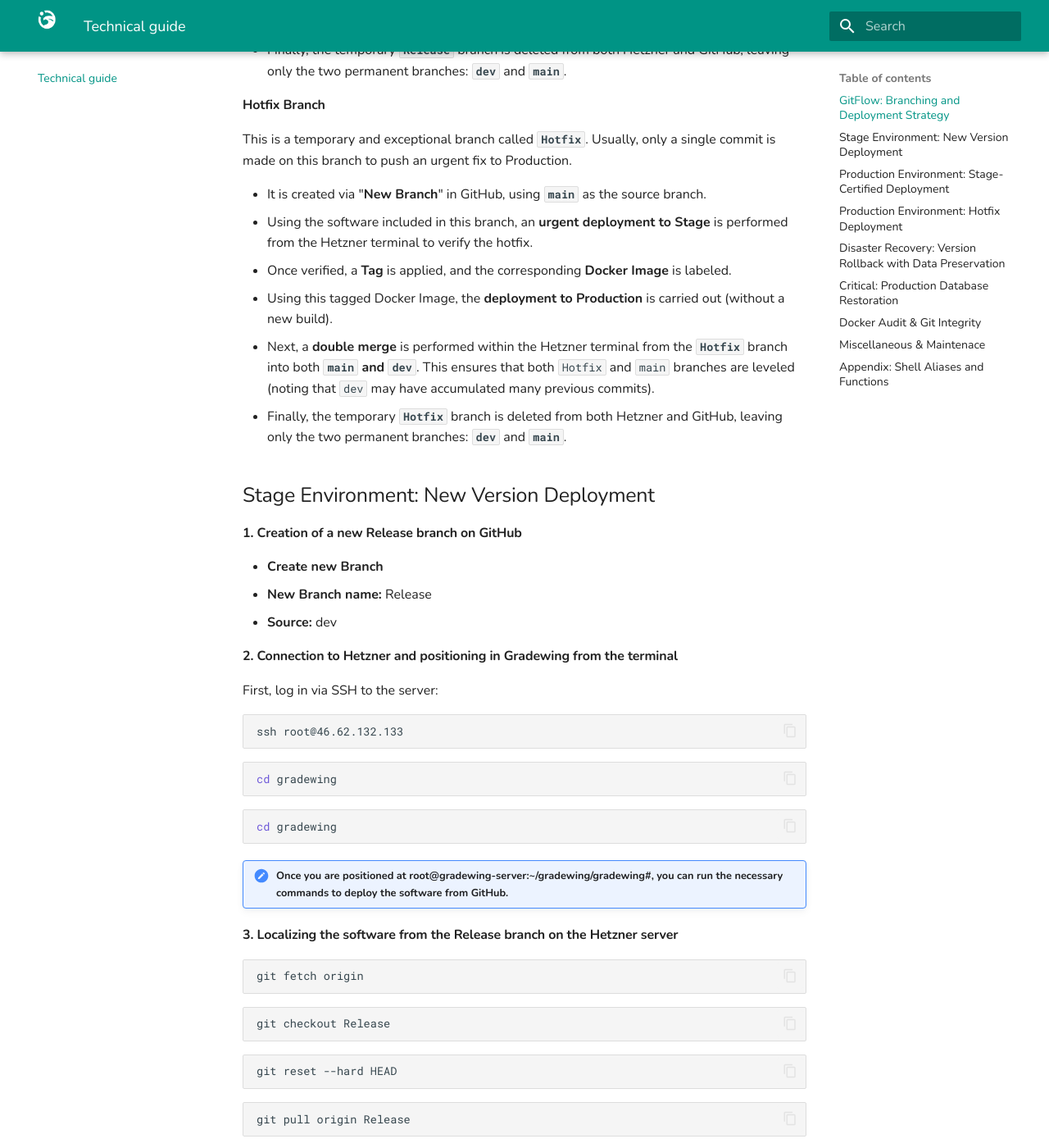
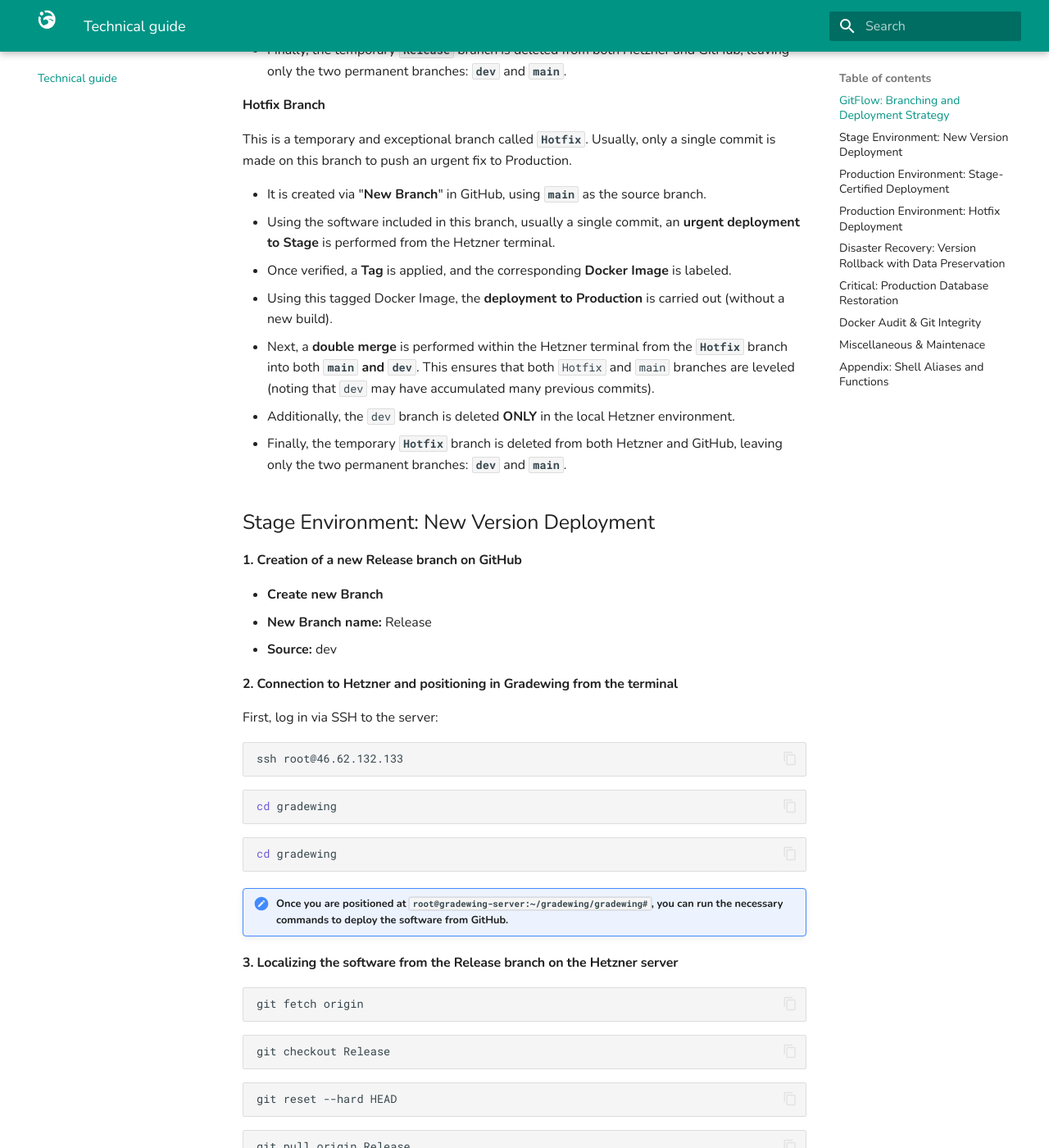
Before and after one commit to pablopenlop/gradewing_guide, an MkDocs documentation site: the page built from docs/other.md, in a window 1280 px wide and 1400 px high, scrolled down 1398 px. Shown: the whole window at 82% size. Built offline with MkDocs 1.6.1 and Material for MkDocs 9.7.7, drawn with Linux system fonts in a browser that asks for light colours; some of the changed text lies outside the part shown.

Commit message:
Update other.md

````diff
--- a/docs/other.md
+++ b/docs/other.md
@@ -24,10 +24,11 @@ This is a temporary branch called **`Release`**. Commits are **never** made dire
 This is a temporary and exceptional branch called **`Hotfix`**. Usually, only a single commit is made on this branch to push an urgent fix to Production.
 
 *   It is created via "**New Branch**" in GitHub, using **`main`** as the source branch.
-*   Using the software included in this branch, an **urgent deployment to Stage** is performed from the Hetzner terminal to verify the hotfix.
+*   Using the software included in this branch, usually a single commit, an **urgent deployment to Stage** is performed from the Hetzner terminal.
 *   Once verified, a **Tag** is applied, and the corresponding **Docker Image** is labeled.
 *   Using this tagged Docker Image, the **deployment to Production** is carried out (without a new build).
 *   Next, a **double merge** is performed within the Hetzner terminal from the **`Hotfix`** branch into both **`main` and `dev`**. This ensures that both `Hotfix` and `main` branches are leveled (noting that `dev` may have accumulated many previous commits).
+*   Additionally, the `dev` branch is deleted **ONLY** in the local Hetzner environment.
 *   Finally, the temporary **`Hotfix`** branch is deleted from both Hetzner and GitHub, leaving only the two permanent branches: **`dev`** and **`main`**.
 
 
@@ -51,7 +52,7 @@ cd gradewing
 cd gradewing
 ```
 
-!!! note "Once you are positioned at root@gradewing-server:~/gradewing/gradewing#, you can run the necessary commands to deploy the software from GitHub."
+!!! note "Once you are positioned at `root@gradewing-server:~/gradewing/gradewing#`, you can run the necessary commands to deploy the software from GitHub."
 
 #### 3. Localizing the software from the Release branch on the Hetzner server
 
@@ -118,7 +119,7 @@ cd gradewing
 ```bash
 cd gradewing
 ```
-!!! note "Once you are positioned at root@gradewing-server:~/gradewing/gradewing#, you can run the necessary commands to deploy the software from GitHub."
+!!! note "Once you are positioned at `root@gradewing-server:~/gradewing/gradewing#`, you can run the necessary commands to deploy the software from GitHub."
 
 #### 2. Execution permissions
 
@@ -231,7 +232,7 @@ cd gradewing
 cd gradewing
 ```
 
-!!! note "Once you are positioned at root@gradewing-server:~/gradewing/gradewing#, you can run the necessary commands to deploy the software from GitHub."
+!!! note "Once you are positioned at `root@gradewing-server:~/gradewing/gradewing#`, you can run the necessary commands to deploy the software from GitHub."
 
 #### 3. Localizing the software from the Hotfix branch on the Hetzner server
 
@@ -414,7 +415,7 @@ cd gradewing
 cd gradewing
 ```
 
-!!! note "Once you are positioned at root@gradewing-server:~/gradewing/gradewing#, you can run the necessary commands to deploy a stable previousversion."
+!!! note "Once you are positioned at `root@gradewing-server:~/gradewing/gradewing#`, you can run the necessary commands to deploy a stable previousversion."
 
 #### 2. Deploying an older Docker Image
 
@@ -466,7 +467,7 @@ cd gradewing
 cd gradewing
 ```
 
-!!! note "Once you are positioned at root@gradewing-server:~/gradewing/gradewing#, you can run the necessary commands to deploy a stable previousversion."
+!!! note "Once you are positioned at `root@gradewing-server:~/gradewing/gradewing#`, you can run the necessary commands to deploy a stable previousversion."
 
 #### 2. Pre-Restore Analysis
 
````
